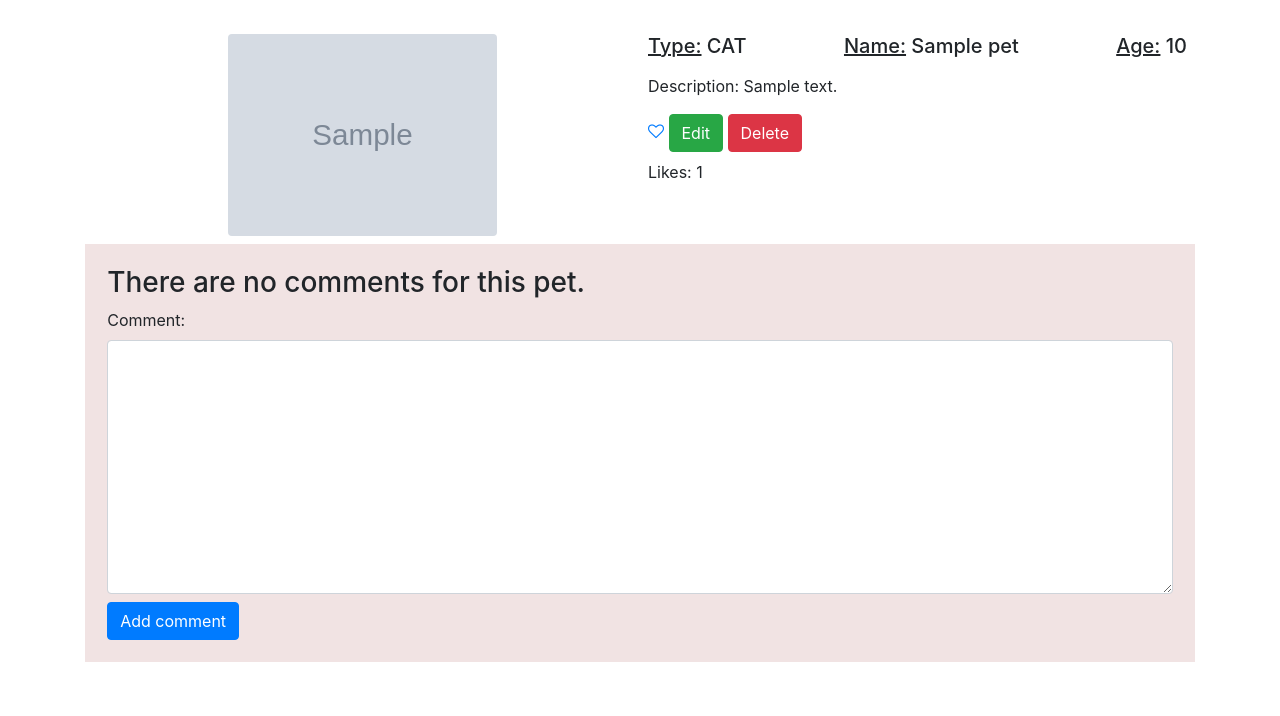
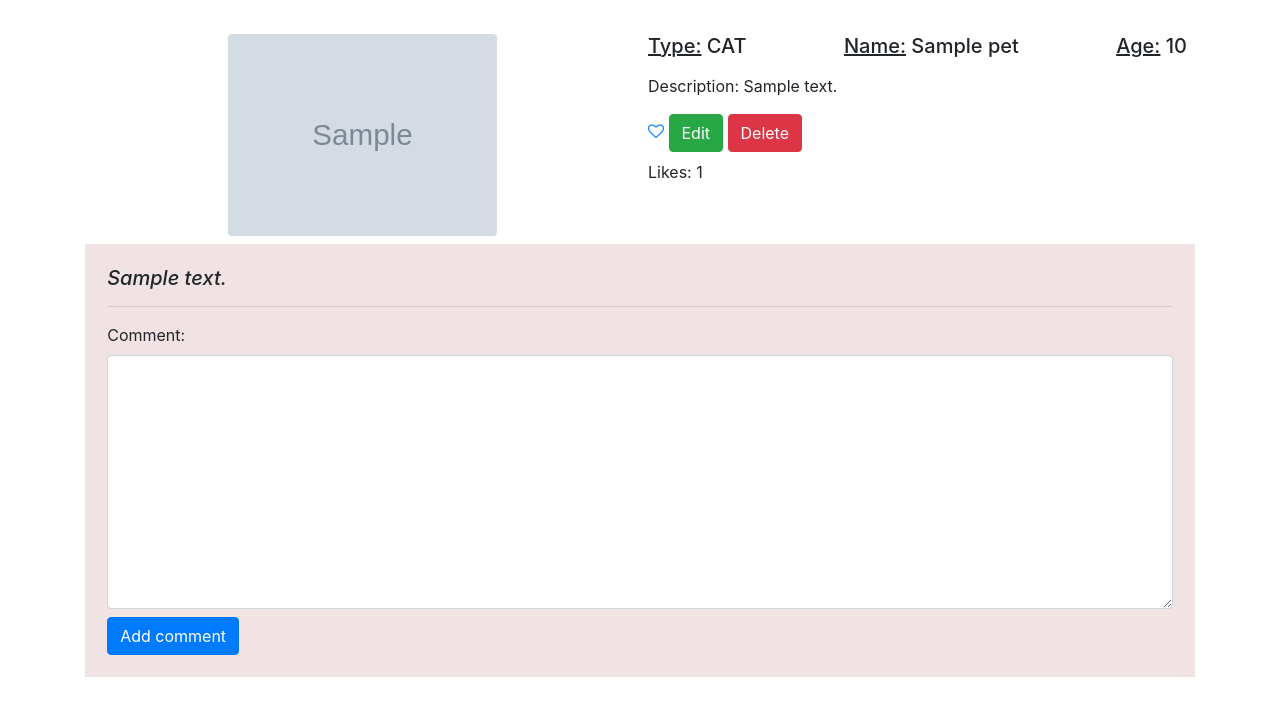
Before and after one commit to borko81/simple_django, a Django app: page /pets/detail/1 in a window 1280 px wide. Shown: the part 56-772 px from the top of the page. Run offline with Django 3.2, Linux system fonts and the light colour scheme; tables that the repository leaves empty hold one stand-in row (values such as "Sample post"); grey boxes marked "Sample" are stand-in pictures; some libraries are stand-ins or nearby versions.

Commit message:
Finish with comments

```diff
--- a/pestagram/common/forms.py
+++ b/pestagram/common/forms.py
@@ -40,7 +40,3 @@ class CommentForm(forms.Form):
     comment = forms.CharField(required=True, widget=forms.Textarea(attrs={
         'class': 'form-control rounded-2'
     }))
-
-    class Meta:
-        model = Comment
-        fields = ('comment', )
--- a/pestagram/common/urls.py
+++ b/pestagram/common/urls.py
@@ -1,5 +1,5 @@
 from django.urls import path
-from .views import index, pet_all, pet_detail, pet_like, pets_create, pets_delete, pets_edit, pets_detail
+from .views import index, pet_all, pet_detail, pet_like, pets_create, pets_delete, pets_edit
 
 app_name = 'common'
 urlpatterns = [
@@ -11,5 +11,5 @@ urlpatterns = [
     path('pets/create/', pets_create, name='pets_create'),
     path('pets/edit/<int:pk>', pets_edit, name='pets_edit'),
     path('pets/delete/<int:pk>', pets_delete, name='pets_delete'),
-    path('pets/detail/<int:pk>', pets_detail, name='pets_detail'),
+    path('pets/detail/<int:pk>', pet_detail, name='pets_detail'),
 ]
--- a/pestagram/common/views.py
+++ b/pestagram/common/views.py
@@ -2,7 +2,7 @@ from django.http import HttpResponse
 from django.shortcuts import render, get_object_or_404, redirect
 
 from common.forms import CreatePetForm, CommentForm
-from common.models import Pet, Like
+from common.models import Pet, Like, Comment
 
 
 def animals_count():
@@ -20,11 +20,16 @@ def pet_all(request):
 
 
 def pet_detail(request, pk):
-    pet_details = get_object_or_404(Pet, id=pk)
+    pet_details = Pet.objects.get(pk=pk)
     likes = Like.objects.filter(pet=pet_details).count()
+    comments = Comment.objects.all()
 
-    my_form = CommentForm(request.POST or None)
-    return render(request, 'pet_detail.html', {'detail': pet_details, 'likes': likes, 'my_form': my_form})
+    if request.method == 'POST':
+        comment = request.POST['comment']
+        Comment.objects.create(comment=comment, pet=pet_details)
+        return redirect('common:pet_detail', pk)
+    form = CommentForm()
+    return render(request, 'pet_detail.html', {'detail': pet_details, 'likes': likes, 'form': form, 'comment': comments})
 
 
 def pet_like(request, pk):
@@ -57,14 +62,3 @@ def pets_delete(request, pk):
     obj = get_object_or_404(Pet, pk=pk)
     obj.delete()
     return redirect('common:pet_all')
-
-
-def pets_detail(request, pk):
-    pet_details = get_object_or_404(Pet, id=pk)
-    likes = Like.objects.filter(pet=pet_details).count()
-
-    my_form = CommentForm(request.POST or None)
-    if my_form.is_valid():
-        my_form.save()
-        return redirect('pet_detail', pk)
-    return render(request, 'pet_detail.html', {'detail': pet_details, 'likes': likes, 'my_form': my_form})
--- a/pestagram/templates/pet_detail.html
+++ b/pestagram/templates/pet_detail.html
@@ -25,7 +25,7 @@
         {% if comment %}
             {% for c in comment %}
                 <div class="box">
-                    <h5><em>comment_content</em></h5>
+                    <h5><em>{{ c.comment }}</em></h5>
                     <hr>
                 </div>
             {% endfor %}
@@ -40,7 +40,7 @@
         <div class="box">
             <form method="post">
                 {% csrf_token %}
-                {{ my_form }}
+                {{ form }}
                 <button class="btn btn-primary mt-2" type="submit">Add comment</button>
             </form>
         </div>
```
